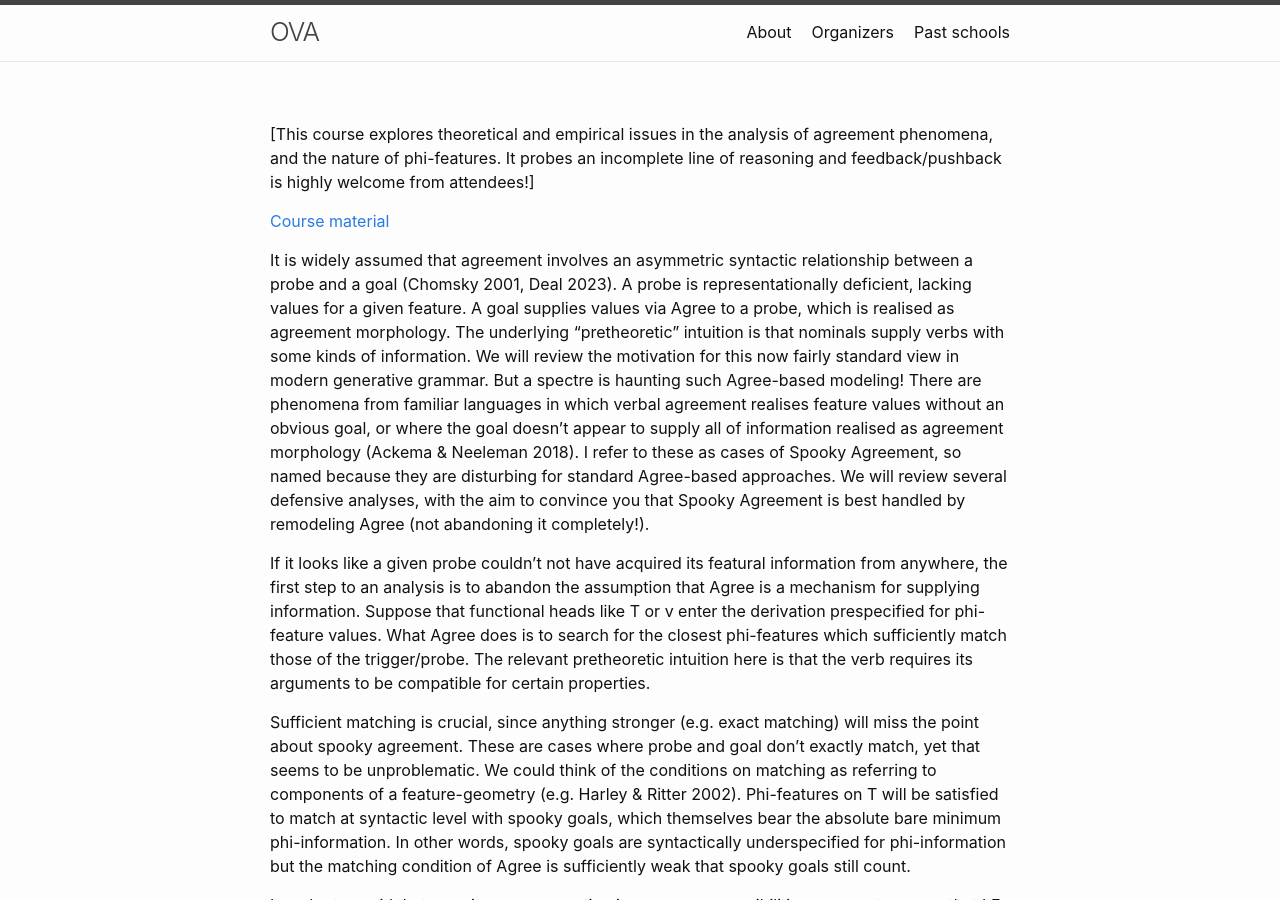
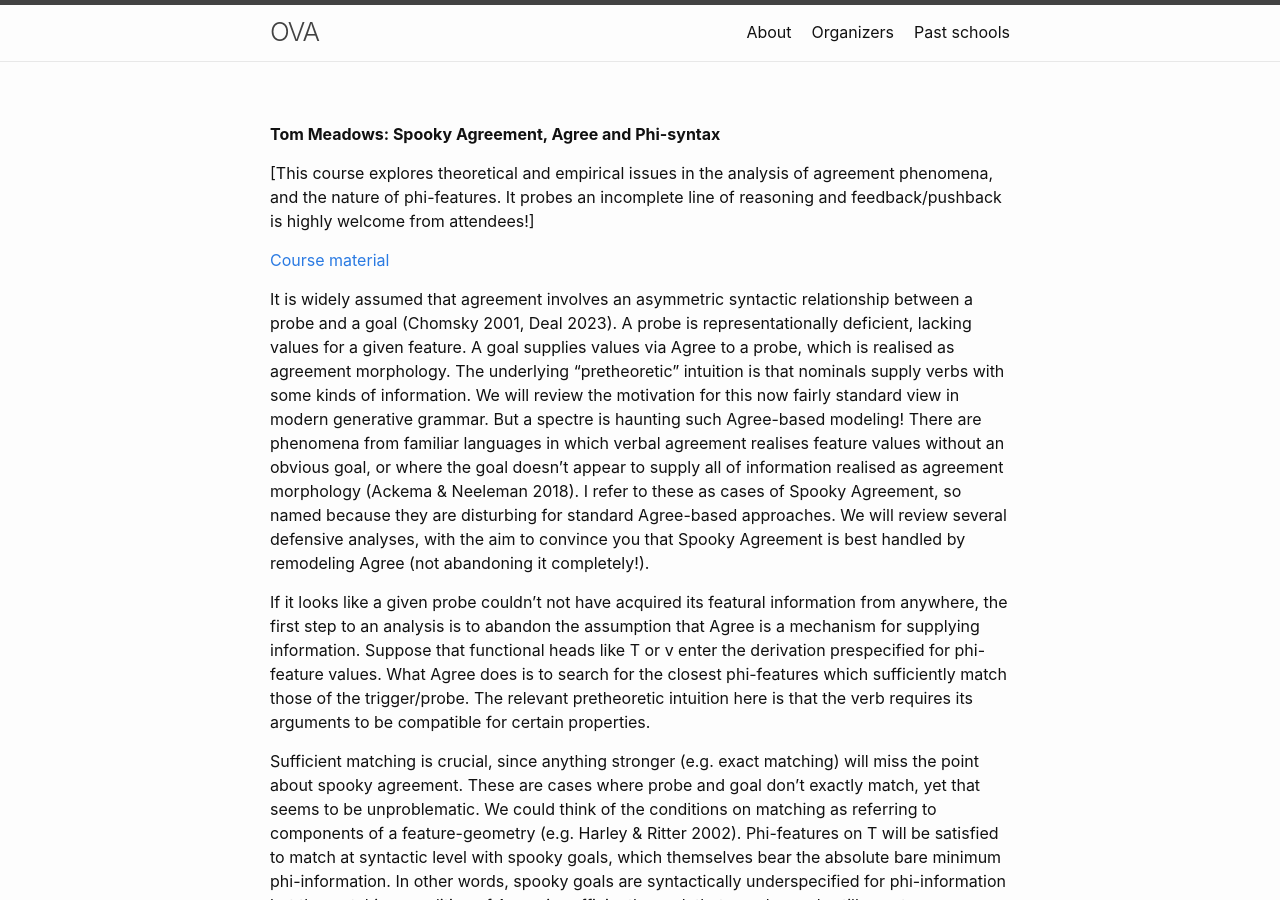
Before and after one commit to ovaschool/ovaschool.github.io, a Jekyll site: the page built from staticpages/oldprograms/zagreb2025-cs/meadows-spookyagreement.md, in a window 1280 px wide and 900 px high. Built offline with Jekyll 4.4.1, drawn with Linux system fonts in a browser that asks for light colours; our own code applies the rules of GitHub Pages for plain Markdown files.

Commit message:
Update meadows-spookyagreement.md

```diff
--- a/staticpages/oldprograms/zagreb2025-cs/meadows-spookyagreement.md
+++ b/staticpages/oldprograms/zagreb2025-cs/meadows-spookyagreement.md
@@ -4,6 +4,7 @@ permalink: /meadowsspooky/
 layout: page
 exclude: true
 ---
+**Tom Meadows: Spooky Agreement, Agree and Phi-syntax**<br/>
 
 [This course explores theoretical and empirical issues in the analysis of agreement phenomena, and the nature of phi-features. It probes an incomplete line of reasoning and feedback/pushback is highly welcome from attendees!]<br/>
 
```
